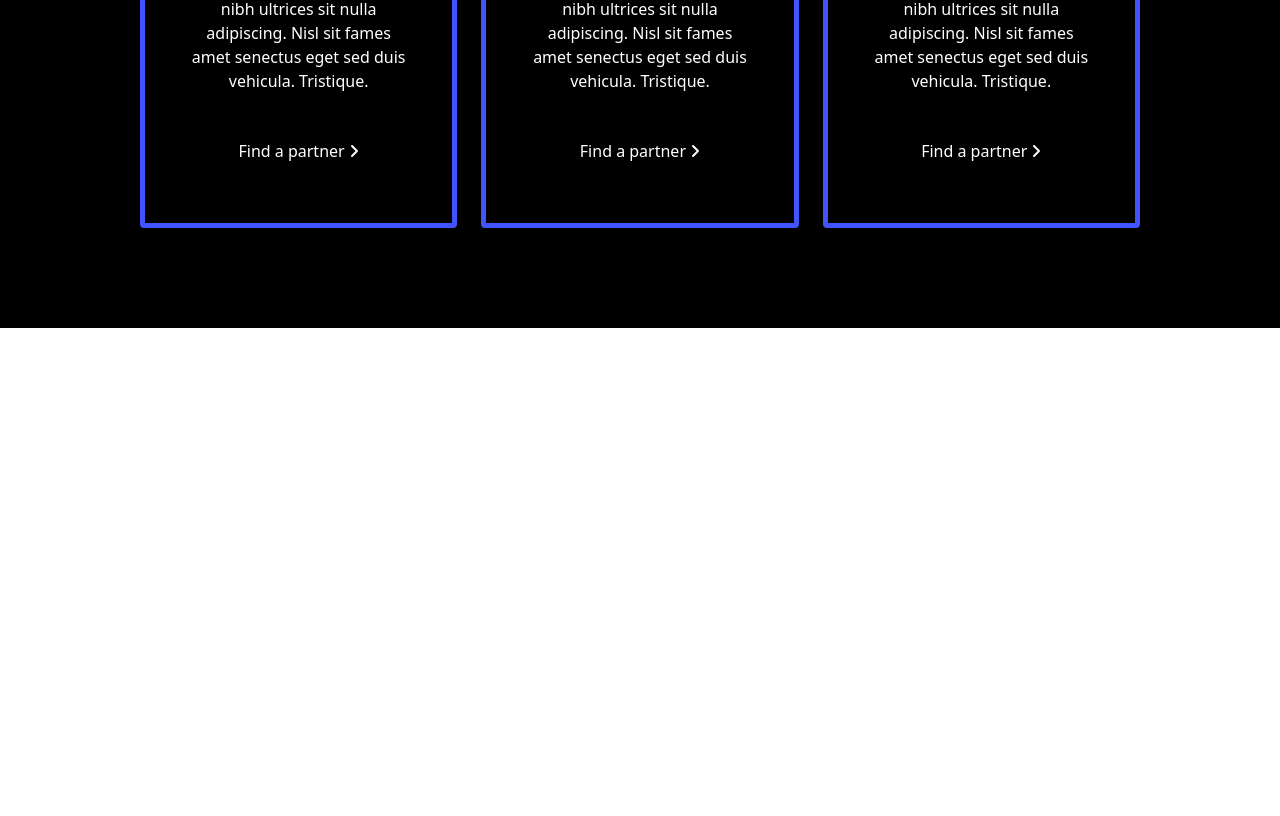
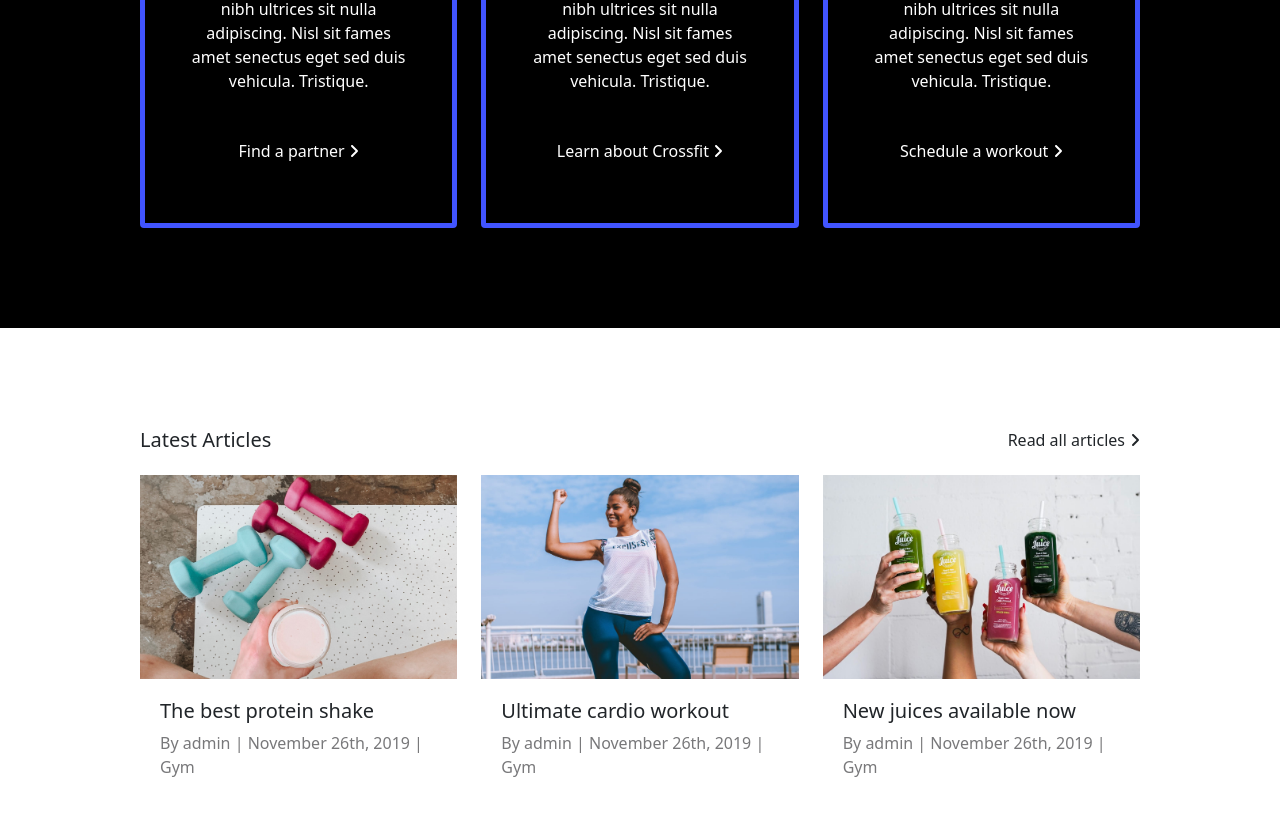
Before and after one commit to JacopoNa/proj-html-vuejs, a Vue app: page / in a window 1280 px wide. Shown: the part 3860-4676 px from the top of the page. Before the commit the page ends 4188 px from the top, so only its background shows below. Built offline with nearby package versions, Linux system fonts and the light colour scheme.

Commit message:
ArticlesComponent

```diff
--- /dev/null
+++ b/src/components/ArticlesComponent.vue
@@ -0,0 +1,116 @@
+<template>
+    <div class="articles">
+        <div class="container">
+            <div class="latest">
+                        <div class="top">
+                            <div>
+                                <h5>Latest Articles</h5>
+                            </div>
+                            <div class="read">
+                                <a href="#">
+                                    <h6>Read all articles</h6>
+                                    <font-awesome-icon icon="fa-solid fa-angle-right" />
+                                </a>
+                            </div>
+                        </div>
+
+                        <div class="row row-cols-3">
+                            <div class="col">
+                                <div class="card">
+                                    <div class="image">
+                                        <img src="../assets/img/blog4-2x.jpg" alt="photo">
+                                    </div>
+                                    <div class="title-video">
+                                        <h5>The best protein shake</h5>
+                                        <span>By admin | November 26th, 2019 | Gym</span>
+                                    </div>
+                                </div>
+                            </div>
+
+                            <div class="col">
+                                <div class="card">
+                                    <div class="image">
+                                        <img src="../assets/img/blog1-2x.jpg" alt="photo">
+                                    </div>
+                                    <div class="title-video">
+                                        <h5>Ultimate cardio workout</h5>
+                                        <span>By admin | November 26th, 2019 | Gym</span>
+                                    </div>
+                                </div>
+                            </div>
+
+                            <div class="col">
+                                <div class="card">
+                                    <div class="image">
+                                        <img src="../assets/img/blog3-2x.jpg" alt="photo">
+                                    </div>
+                                    <div class="title-video">
+                                        <h5>New juices available now</h5>
+                                        <span>By admin | November 26th, 2019 | Gym</span>
+                                    </div>
+                                </div>
+                            </div>
+
+                        </div>
+                    </div>
+        </div>
+    </div>
+</template>
+
+<script>
+export default {
+    name: 'ArticlesComponent'
+}
+</script>
+
+<style lang="scss" scoped>
+@import '../assets/styles/variables.scss';
+
+    .articles {
+        .container {
+            .latest {
+                margin: 100px 0;
+
+                .top {
+                    display: flex;
+                    justify-content: space-between;
+                    margin-bottom: 15px;
+
+                    .read {
+                        h6 {
+                            display: inline;
+                            margin-right: 5px;
+                        }
+                    }
+                }
+                .card {
+                    border: none;
+                    .image {
+                        position: relative;
+                        img {
+                            width: 100%;
+                        }
+                    }
+                    .image:hover:after {
+                        content:"";
+                        position:absolute;
+                        left:0; top:0;
+                        width:100%; height:100%;
+                        display:inline-block;
+                        background: linear-gradient(to top, rgba(0, 0, 255, 0.3) 33%, rgba(0, 0, 255, 0));
+                    }
+                    .title-video {
+                        margin-top: 20px;
+                        margin-left: 20px;
+
+                        span {
+                            color: $fourth_color;
+                            font-weight: 500;
+                        }
+                    }
+                }
+
+            }
+        }
+    }
+</style>
--- a/src/components/MainComponent.vue
+++ b/src/components/MainComponent.vue
@@ -5,6 +5,7 @@
         <PlaylistsComponent/>
         <SubscribeComponent/>
         <TrainingComponent/>
+        <ArticlesComponent/>
     </div>
 </template>
 
@@ -14,6 +15,8 @@ import OffersComponent from './OffersComponent.vue'
 import PlaylistsComponent from './PlaylistsComponent.vue'
 import SubscribeComponent from './SubscribeComponent.vue'
 import TrainingComponent from './TrainingComponent.vue'
+import ArticlesComponent from './ArticlesComponent.vue'
+
 
 export default {
     name: 'MainComponent',
@@ -22,7 +25,8 @@ export default {
         OffersComponent,
         PlaylistsComponent,
         SubscribeComponent,
-        TrainingComponent
+        TrainingComponent,
+        ArticlesComponent
     }
 }
 </script>
--- a/src/components/TrainingComponent.vue
+++ b/src/components/TrainingComponent.vue
@@ -22,11 +22,11 @@
                         <div class="icon">
                             <font-awesome-icon icon="fa-solid fa-dumbbell" />
                         </div>
-                        <h4>Team training</h4>
-                        <h5>Find a partner</h5>
+                        <h4>Crossfit workout</h4>
+                        <h5>Push your limits</h5>
                         <p>Vestibulum, curabitur eu sem nibh ultrices sit nulla adipiscing. Nisl sit fames amet senectus eget sed duis vehicula. Tristique.</p>
                         <span>
-                            Find a partner
+                            Learn about Crossfit
                             <font-awesome-icon icon="fa-solid fa-angle-right" />
                         </span>
                     </div>
@@ -37,11 +37,11 @@
                         <div class="icon">
                             icon
                         </div>
-                        <h4>Team training</h4>
-                        <h5>Find a partner</h5>
+                        <h4>Weight loss plan</h4>
+                        <h5>Shed those pounds</h5>
                         <p>Vestibulum, curabitur eu sem nibh ultrices sit nulla adipiscing. Nisl sit fames amet senectus eget sed duis vehicula. Tristique.</p>
                         <span>
-                            Find a partner
+                            Schedule a workout
                             <font-awesome-icon icon="fa-solid fa-angle-right" />
                         </span>
                     </div>
```
Also changed, not shown: src/components/OffersComponent.vue (+14 -3 lines).
